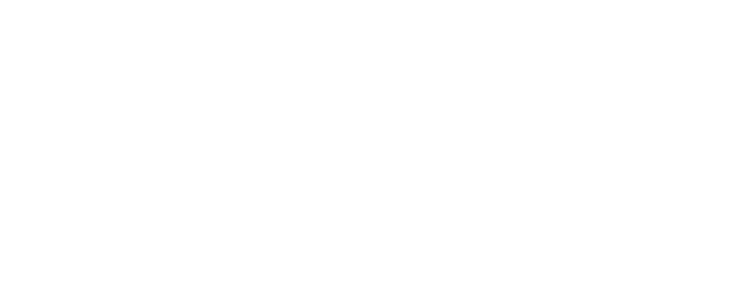
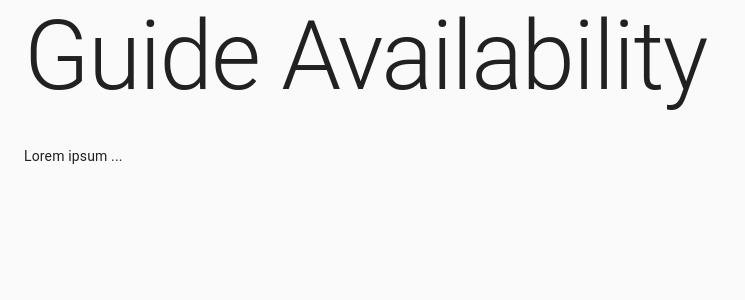
Before and after one commit to CodeSchwert/gsu-guide-frontend, a React (Create React App) app: page / in a window 1280 px wide. Shown: the top 300 px of the page, without its empty margins (0-745 px from the left). Built offline with nearby package versions, Linux system fonts and the light colour scheme.

Commit message:
Add material-ui, Roboto font.

```diff
--- a/package.json
+++ b/package.json
@@ -3,6 +3,8 @@
   "version": "0.1.0",
   "private": true,
   "dependencies": {
+    "@fontsource/roboto": "^4.4.5",
+    "@material-ui/core": "^4.11.4",
     "@testing-library/jest-dom": "^5.11.4",
     "@testing-library/react": "^11.1.0",
     "@testing-library/user-event": "^12.1.10",
--- a/src/App.css
+++ /dev/null
@@ -1,3 +0,0 @@
-.App {
-  display: flex;
-}
--- a/src/App.js
+++ b/src/App.js
@@ -1,9 +1,17 @@
-import './App.css';
+import CssBaseline from '@material-ui/core/CssBaseline';
+import Container from '@material-ui/core/Container';
+import Typography from '@material-ui/core/Typography';
 
 function App() {
   return (
-    <div className="App">
-    </div>
+    <CssBaseline>
+      <Container>
+        <Typography variant="h1" gutterBottom>
+          Guide Availability
+        </Typography>
+        <p>Lorem ipsum ...</p>
+      </Container>
+    </CssBaseline>
   );
 }
 
--- a/src/index.css
+++ /dev/null
@@ -1,13 +0,0 @@
-body {
-  margin: 0;
-  font-family: -apple-system, BlinkMacSystemFont, 'Segoe UI', 'Roboto', 'Oxygen',
-    'Ubuntu', 'Cantarell', 'Fira Sans', 'Droid Sans', 'Helvetica Neue',
-    sans-serif;
-  -webkit-font-smoothing: antialiased;
-  -moz-osx-font-smoothing: grayscale;
-}
-
-code {
-  font-family: source-code-pro, Menlo, Monaco, Consolas, 'Courier New',
-    monospace;
-}
--- a/src/index.js
+++ b/src/index.js
@@ -1,6 +1,5 @@
 import React from 'react';
 import ReactDOM from 'react-dom';
-import './index.css';
 import App from './App';
 import reportWebVitals from './reportWebVitals';
 
```
Also changed, not shown: 1 other file (tests, documents, lock files or other folders).
